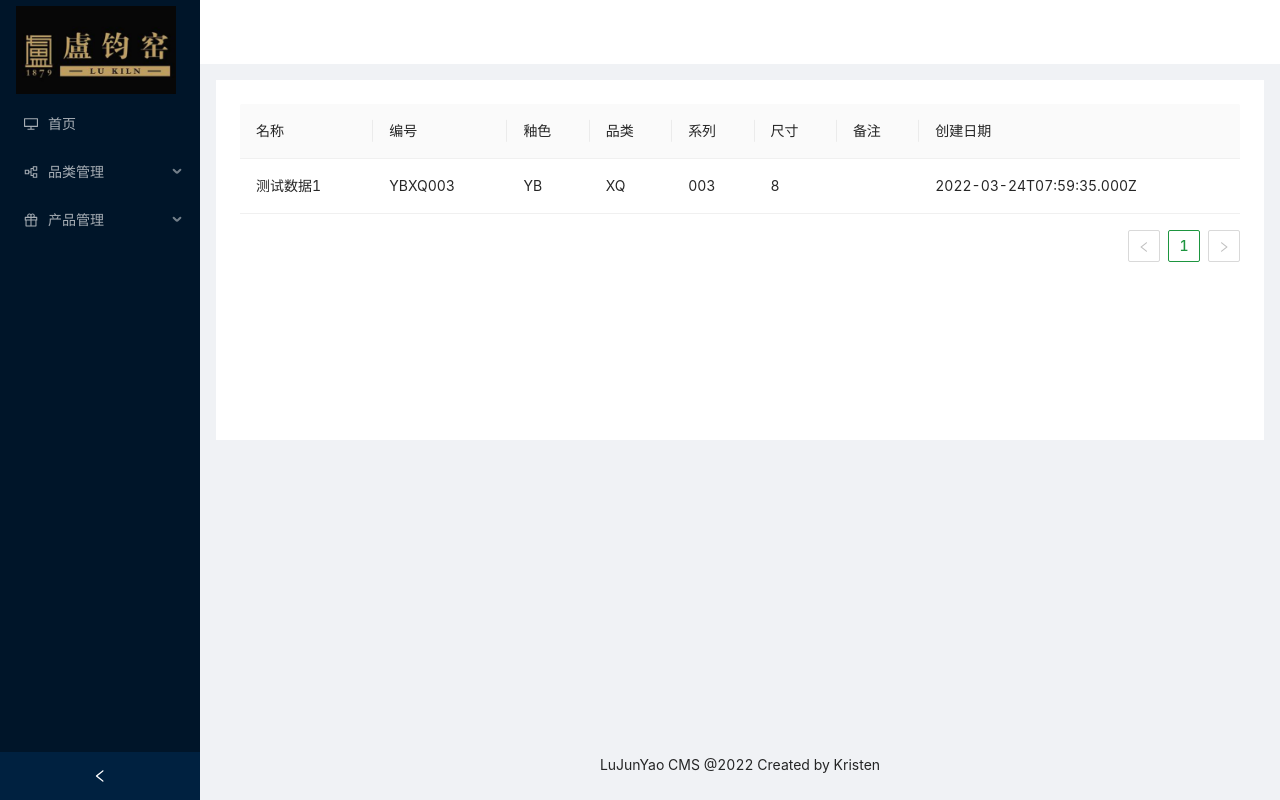
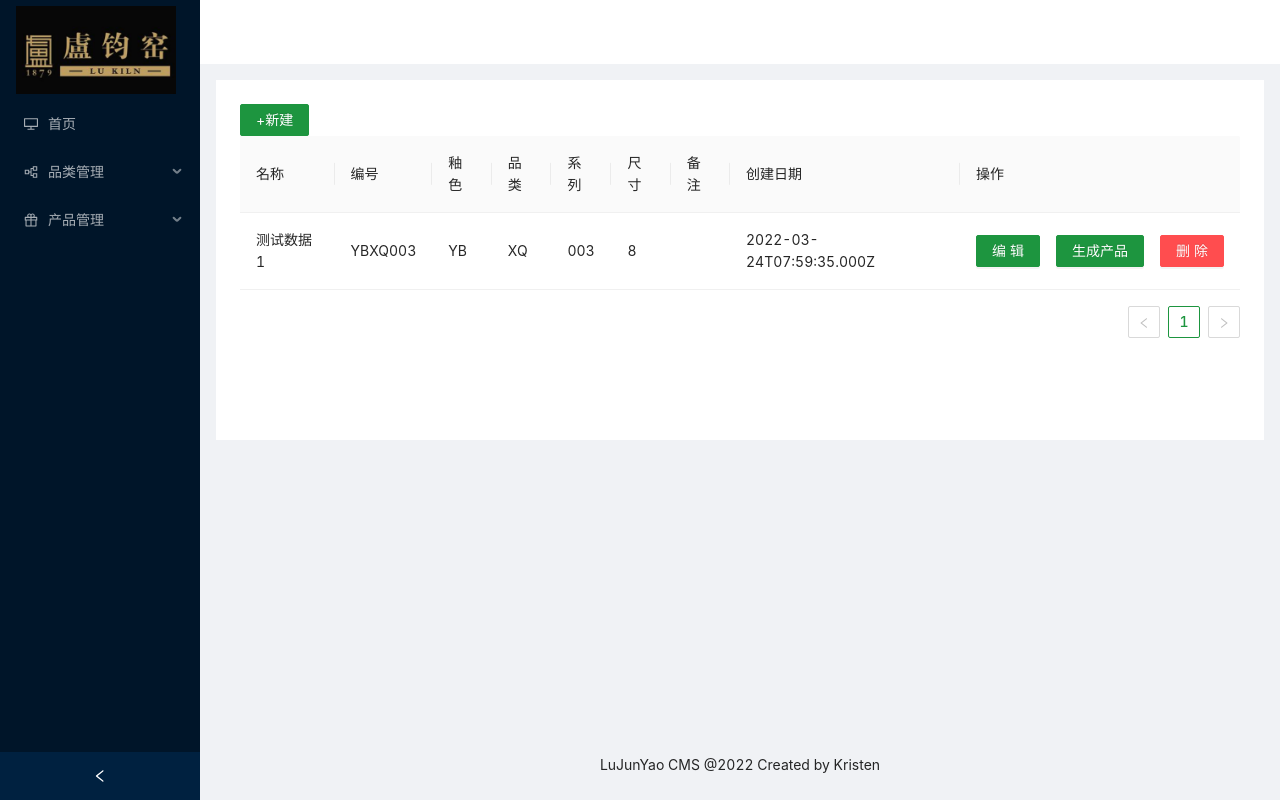
Before and after one commit to kristennn/react-antd-demo, a React (Create React App) app: page /category in a window 1280 px wide. Built offline with nearby package versions, Linux system fonts and the light colour scheme.

Commit message:
add:category api and table operation

```diff
--- /dev/null
+++ b/src/api/category.ts
@@ -0,0 +1,23 @@
+/*
+ * @Author: kristennn 13949836783@163.com
+ * @Date: 2022-07-05 16:55:13
+ * @LastEditors: kristennn 13949836783@163.com
+ * @LastEditTime: 2022-07-05 16:55:59
+ * @FilePath: /demo/src/api/category.ts
+ * @Description: 这是默认设置,请设置`customMade`, 打开koroFileHeader查看配置 进行设置: https://github.com/OBKoro1/koro1FileHeader/wiki/%E9%85%8D%E7%BD%AE
+ */
+import { http } from '../utils/request';
+
+export type CategoryType = {
+  key: number;
+  code: string;
+  createdAt: string;
+  glaze: string;
+  id: number;
+  imgUrl: string;
+  name: string;
+  remark: string;
+  series: string;
+  size: string;
+  type: string;
+};
--- a/src/pages/category/index.tsx
+++ b/src/pages/category/index.tsx
@@ -1,29 +1,22 @@
-import { ColumnsType } from 'antd/lib/table';
 /*
  * @Author: KristenZheng kristen@electracharger.com
  * @Date: 2022-06-29 17:08:01
  * @LastEditors: kristennn 13949836783@163.com
- * @LastEditTime: 2022-07-05 13:48:46
+ * @LastEditTime: 2022-07-05 16:55:25
  * @FilePath: /demo/src/pages/dashboard/index.tsx
  * @Description: 这是默认设置,请设置`customMade`, 打开koroFileHeader查看配置 进行设置: https://github.com/OBKoro1/koro1FileHeader/wiki/%E9%85%8D%E7%BD%AE
  */
-import { Table } from 'antd';
+import { Button, Space, Table } from 'antd';
 
-interface DataType {
-  key: number;
-  code: string;
-  createdAt: string;
-  glaze: string;
-  id: number;
-  imgUrl: string;
-  name: string;
-  remark: string;
-  series: string;
-  size: string;
-  type: string;
-}
+import { CategoryType } from '../../api/category';
+import { ColumnsType } from 'antd/lib/table';
 
-const columns: ColumnsType<DataType> = [
+const handleCreate = () => {};
+const handleEdit = (item: CategoryType) => {};
+const handleGenerate = (item: CategoryType) => {};
+const handleDelete = (item: CategoryType) => {};
+
+const columns: ColumnsType<CategoryType> = [
   {
     title: '名称',
     dataIndex: 'name',
@@ -64,14 +57,26 @@ const columns: ColumnsType<DataType> = [
     dataIndex: 'createdAt',
     key: 'createdAt',
   },
-  // {
-  //   title: '操作',
-  //   dataIndex: 'name',
-  //   key: 'name',
-  // },
+  {
+    title: '操作',
+    key: 'operate',
+    render: (_, record) => (
+      <Space size='middle'>
+        <Button onClick={() => handleEdit(record)} type='primary'>
+          编辑
+        </Button>
+        <Button onClick={() => handleGenerate(record)} type='primary'>
+          生成产品
+        </Button>
+        <Button onClick={() => handleDelete(record)} danger type='primary'>
+          删除
+        </Button>
+      </Space>
+    ),
+  },
 ];
 
-const data: DataType[] = [
+const data: CategoryType[] = [
   {
     key: 2,
     code: 'YBXQ003',
@@ -90,6 +95,13 @@ const data: DataType[] = [
 const renderTable = () => <Table columns={columns} dataSource={data} />;
 
 const Category = () => {
-  return <div>{renderTable()}</div>;
+  return (
+    <div>
+      <Button onClick={handleCreate} type='primary'>
+        +新建
+      </Button>
+      {renderTable()}
+    </div>
+  );
 };
 export default Category;
```
